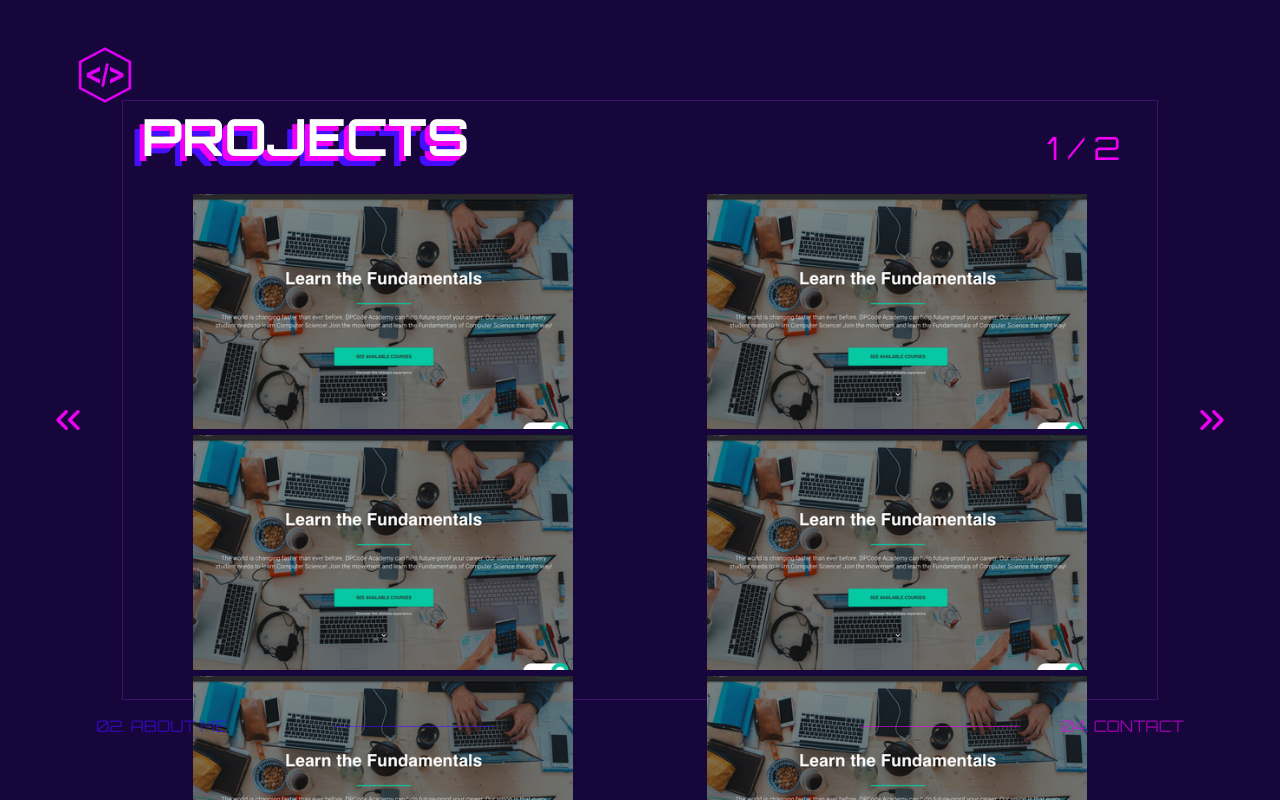
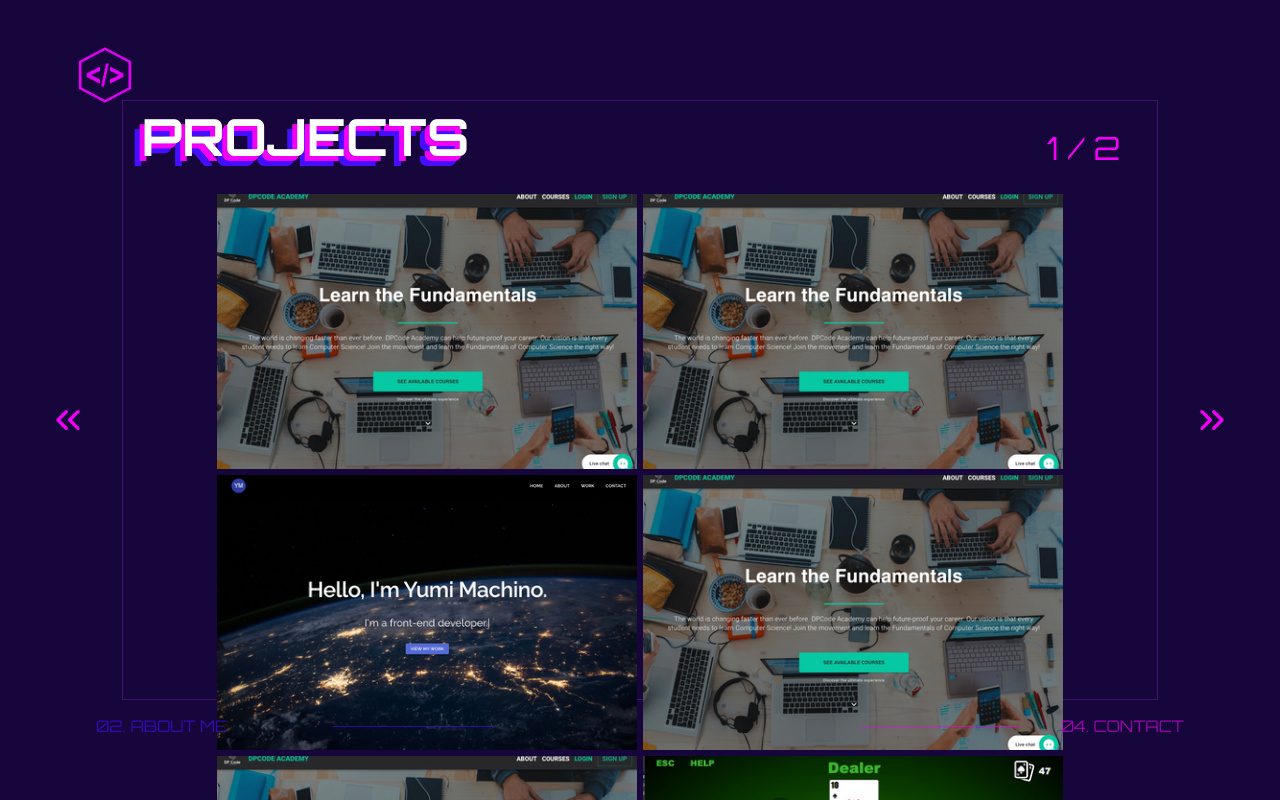
Before and after one commit to YumiMachino/Portfolio, a Next.js app: page /projects in a window 1280 px wide. Shown: the top 800 px of the page. Built offline with nearby package versions, Linux system fonts and the light colour scheme; a web font is replaced by a local one.

Commit message:
Add Projects pagination

```diff
--- a/components/Project.jsx
+++ b/components/Project.jsx
@@ -4,6 +4,16 @@ import CyButton from './CyButton';
 
 const Project = ({ project }) => {
   const { id, title, thumbnail, technology, web } = project;
+
+  const renderTechs = () => {
+    return technology.map((tech) => {
+      return (
+        <span key={tech.id} className={styles.tech}>
+          {tech.tech}
+        </span>
+      );
+    });
+  };
 
   return (
     <div className={styles.project}>
@@ -16,12 +26,9 @@ const Project = ({ project }) => {
       />
       <div className={styles.back}>
         <div className={styles.overview}>
-          <h2 className={styles.name}>DP Code Website</h2>
-          <div className={styles.techs}>
-            <span className={styles.tech}>HTML</span>
-            <span className={styles.tech}>HTML</span>
-          </div>
-          <span className={styles.app}>WEB</span>
+          <h2 className={styles.name}>{title}</h2>
+          <div className={styles.techs}>{renderTechs()}</div>
+          <span className={styles.app}>{web ? `Web` : 'Mobile'}</span>
           <span className={styles.button}>
             <CyButton content='Check Project_' link='/' />
           </span>
@@ -32,11 +39,3 @@ const Project = ({ project }) => {
 };
 
 export default Project;
-
-// Project.defaultProps = {
-//   id: 0,
-//   title: 'DPCODE ACADEMY',
-//   thumbnail: '/dpcodeAcademy.jpg',
-//   technology: 'NEXTJS, Material UI, Storybook',
-//   web: true,
-// };
--- a/mydata/data.js
+++ b/mydata/data.js
@@ -98,56 +98,107 @@ export const myProjects = [
     id: 0,
     title: 'DPCODE ACADEMY',
     thumbnail: '/dpcodeAcademy.jpg',
-    technology: 'NEXTJS, Material UI, Storybook',
+    technology: [
+      {
+        id: 10,
+        tech: 'NEXTJS',
+      },
+      {
+        id: 20,
+        tech: 'Material UI',
+      },
+      {
+        id: 30,
+        tech: 'Storybook',
+      },
+    ],
     web: true,
   },
   {
     id: 1,
-    title: 'DPCODE ACADEMY',
+    title: 'RecipeBook Web App',
     thumbnail: '/dpcodeAcademy.jpg',
-    technology: 'NEXTJS, Material UI, Storybook',
+    technology: [
+      {
+        id: 11,
+        tech: 'React',
+      },
+      {
+        id: 21,
+        tech: 'tailwindCSS',
+      },
+      {
+        id: 31,
+        tech: 'Firebase',
+      },
+    ],
     web: true,
   },
   {
     id: 2,
-    title: 'DPCODE ACADEMY',
-    thumbnail: '/dpcodeAcademy.jpg',
-    technology: 'NEXTJS, Material UI, Storybook',
+    title: 'Portfolio website',
+    thumbnail: '/portfolio.jpg',
+    technology: [
+      {
+        id: 21,
+        tech: 'NEXTJS',
+      },
+      { id: 22, tech: 'SCSS' },
+    ],
     web: true,
   },
   {
     id: 3,
-    title: 'DPCODE ACADEMY',
+    title: 'Country Journal Web App',
     thumbnail: '/dpcodeAcademy.jpg',
-    technology: 'NEXTJS, Material UI, Storybook',
+    technology: [
+      { id: 31, tech: 'HTML' },
+      { id: 32, tech: 'CSS' },
+      { id: 33, tech: 'JS' },
+      { id: 34, tech: 'Webpack' },
+    ],
     web: true,
   },
   {
     id: 4,
-    title: 'DPCODE ACADEMY',
+    title: 'JTravel Tour Website',
     thumbnail: '/dpcodeAcademy.jpg',
-    technology: 'NEXTJS, Material UI, Storybook',
+    technology: [
+      { id: 41, tech: 'HTML' },
+      { id: 42, tech: 'SCSS' },
+      { id: 43, tech: 'JS' },
+    ],
     web: true,
   },
   {
     id: 5,
-    title: 'DPCODE ACADEMY',
-    thumbnail: '/dpcodeAcademy.jpg',
-    technology: 'NEXTJS, Material UI, Storybook',
+    title: 'BlackJack',
+    thumbnail: '/blackJack.jpg',
+    technology: [
+      { id: 51, tech: 'JAVA' },
+      { id: 52, tech: 'JAVAFX' },
+    ],
     web: true,
   },
   {
     id: 6,
-    title: 'DPCODE ACADEMY',
-    thumbnail: '/dpcodeAcademy.jpg',
-    technology: 'NEXTJS, Material UI, Storybook',
-    web: true,
+    title: 'HangOut Planner App',
+    thumbnail: '/hangOutPlanner.jpg',
+    technology: [
+      { id: 61, tech: 'Swift' },
+      { id: 62, tech: 'REST API' },
+    ],
+    web: false,
   },
   {
     id: 7,
-    title: 'DPCODE ACADEMY',
+    title: 'React Redux movie app',
     thumbnail: '/dpcodeAcademy.jpg',
-    technology: 'NEXTJS, Material UI, Storybook',
+    technology: [
+      { id: 71, tech: 'React' },
+      { id: 72, tech: 'Redux' },
+      { id: 73, tech: 'Redux Toolkit' },
+    ],
     web: true,
   },
 ];
--- a/pages/projects/index.jsx
+++ b/pages/projects/index.jsx
@@ -27,15 +27,14 @@ const projects = () => {
   };
 
   const renderProjects = (projects) => {
-    console.log('this is currentPage', currentPage);
     if (currentPage === 1) {
       return projects.slice(0, pageSize).map((project) => {
-        return <Project project={project} />;
+        return <Project key={project.id} project={project} />;
       });
     }
     if (currentPage === 2) {
       return projects.slice(pageSize).map((project) => {
-        return <Project project={project} />;
+        return <Project key={project.id} project={project} />;
       });
     }
   };
--- a/styles/Projects.module.scss
+++ b/styles/Projects.module.scss
@@ -8,7 +8,7 @@
   border: 1px solid color(weak-pink);
 
   .projectContainer {
-    @include flexPosition($justCont: space-around, $alignItem: center);
+    @include flexPosition($justCont: center, $alignItem: center);
     flex-wrap: wrap;
   }
 }
--- a/styles/components/Project.module.scss
+++ b/styles/components/Project.module.scss
@@ -1,8 +1,8 @@
 @import '/styles/base/base';
 
 .project {
-  width: 380px;
-  height: 235px;
+  width: 420px;
+  height: 275px;
   margin: 3px;
   background-color: yellow;
   position: relative;
```
